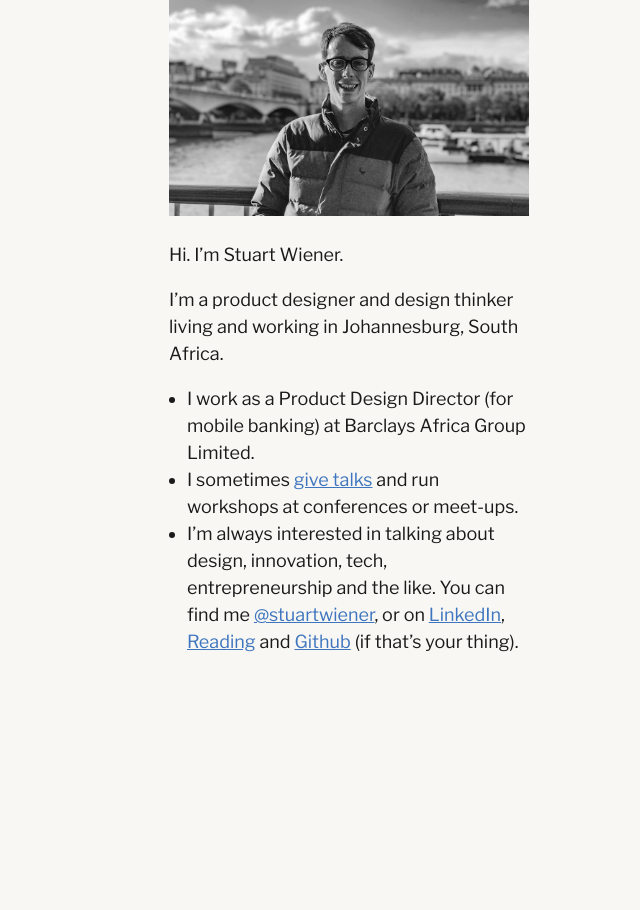
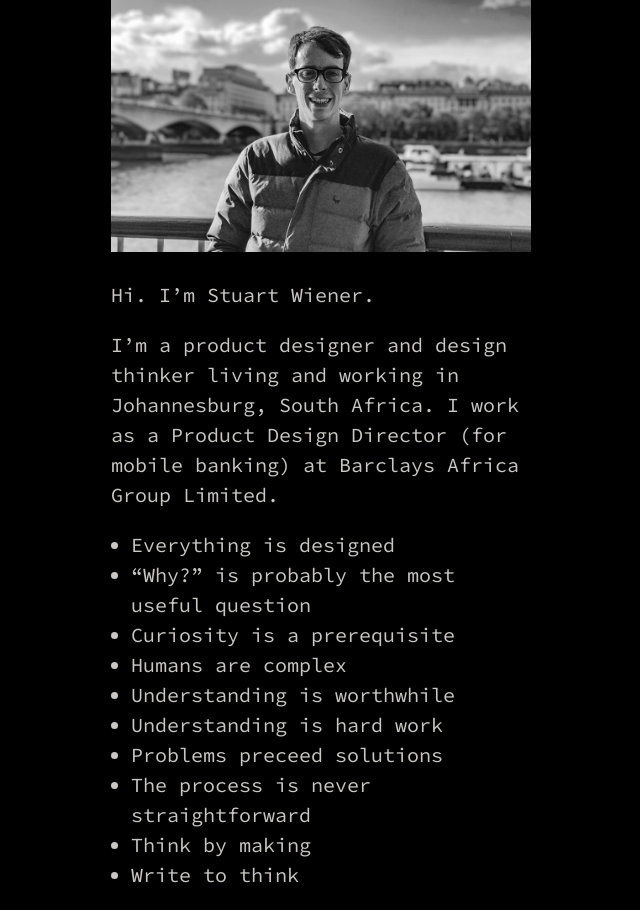
Before and after one commit to stuartwiener/stuartwiener.github.io, a Jekyll site: the page built from index.html, in a window 1280 px wide. Shown: the whole page, without its empty margins (129-769 px from the left). Built offline with Jekyll 4.4.1, drawn with Linux system fonts in a browser that asks for light colours.

Commit message:
why not change things up.

```diff
--- a/_layouts/default.html
+++ b/_layouts/default.html
@@ -9,7 +9,7 @@
     <title>{% if page.title %}{{ page.title | escape }}{% else %}{{ site.title | escape }}{% endif %}</title>
     <meta name="description" content="{% if page.excerpt %}{{ page.excerpt | strip_html | strip_newlines | truncate: 160 }}{% else %}{{ site.description }}{% endif %}">
 
-    <link href="https://fonts.googleapis.com/css?family=Libre+Franklin" rel="stylesheet">
+    <link href="https://fonts.googleapis.com/css?family=Source+Code+Pro" rel="stylesheet">
 
     <link rel="stylesheet" href="{{ "/css/main.css" | prepend: site.baseurl }}">
     <link rel="canonical" href="{{ page.url | replace:'index.html','' | prepend: site.baseurl | prepend: site.url }}">
--- a/_sass/_layout.scss
+++ b/_sass/_layout.scss
@@ -4,16 +4,16 @@ html {
 .wrapper {
   margin: 0 1em;
 }
-@media screen and (min-width:40em) {
+@media screen and (min-width:42em) {
   .wrapper {
     max-width: 50%;
   }
 }
 .site-header {
   margin: 0 auto;
-  max-width: 40em;
+  max-width: 42em;
 }
 .site-content {
   margin: 0 auto;
-  max-width: 40em;
+  max-width: 42em;
 }
--- a/css/main.scss
+++ b/css/main.scss
@@ -39,19 +39,19 @@
 }
 
 // Our variables
-$base-font-family: 'Libre Franklin', sans-serif;
-$base-font-size:   1.125em;
+$base-font-family: 'Source Code Pro', monospace;
+$base-font-size:   1.25em;
 $base-font-weight: 400;
 $base-line-height: 1.5;
 
 $spacing-unit:     1.5em;
 
-$text-color:       #1A1A1A;
-$background-color: #F8F7F3;
-$brand-color:      #3D75BE;
+$text-color:       #C8C7C3;
+$background-color: #000000;
+$brand-color:      #F8F7F3;
 
 $primary-width:    42em;
-$content-width:    34em;
+$content-width:    38em;
 
 // Import partials from `sass_dir` (defaults to `_sass`)
 @import
--- a/index.html
+++ b/index.html
@@ -2,10 +2,17 @@
 layout: default
 ---
 
-<p>I’m a product designer and design thinker living and working in Johannesburg, South Africa.</p>
+<p>I’m a product designer and design thinker living and working in Johannesburg, South Africa. I work as a Product Design Director (for mobile banking) at Barclays Africa Group Limited.</p>
 
 <ul>
-  <li>I work as a Product Design Director (for mobile banking) at Barclays Africa Group Limited.</li>
-  <li>I sometimes <a href="https://www.slideshare.net/StuartWiener/">give talks</a> and run workshops at conferences or meet-ups.</li>
-  <li>I’m always interested in talking about design, innovation, tech, entrepreneurship and the like. You can find me <a href="http://twitter.com/stuartwiener">@stuartwiener</a>, or on <a href="https://www.linkedin.com/in/stuartwiener/">LinkedIn</a>, <a href="https://twitter.com/stuartisreading">Reading</a> and <a href="https://github.com/stuartwiener">Github</a> (if that’s your thing).</li>
+  <li>Everything is designed</li>
+  <li>“Why?” is probably the most useful question</li>
+  <li>Curiosity is a prerequisite</li>
+  <li>Humans are complex</li>
+  <li>Understanding is worthwhile</li>
+  <li>Understanding is hard work</li>
+  <li>Problems preceed solutions</li>
+  <li>The process is never straightforward</li>
+  <li>Think by making</li>
+  <li>Write to think</li>
 </ul>
```
